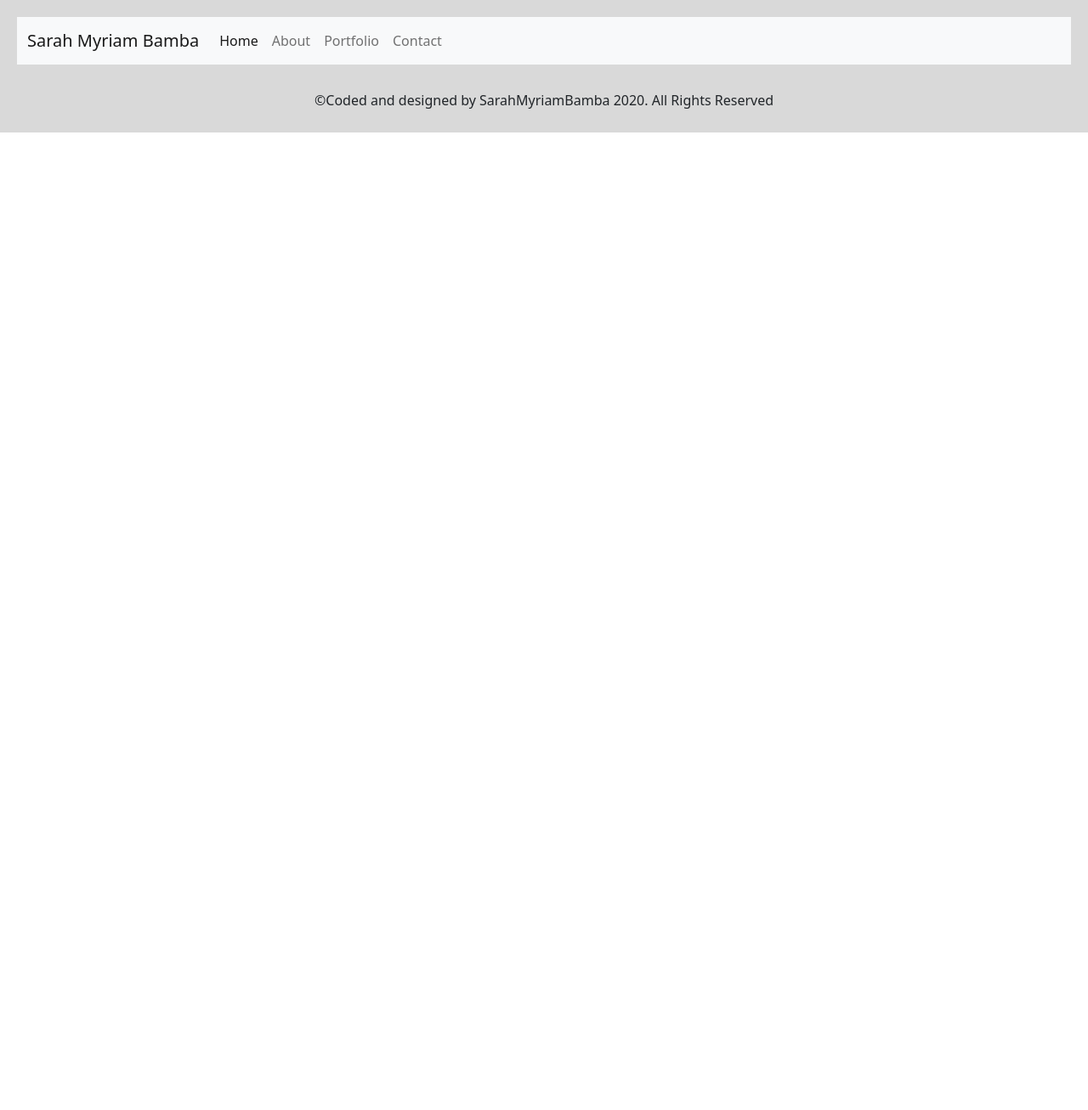
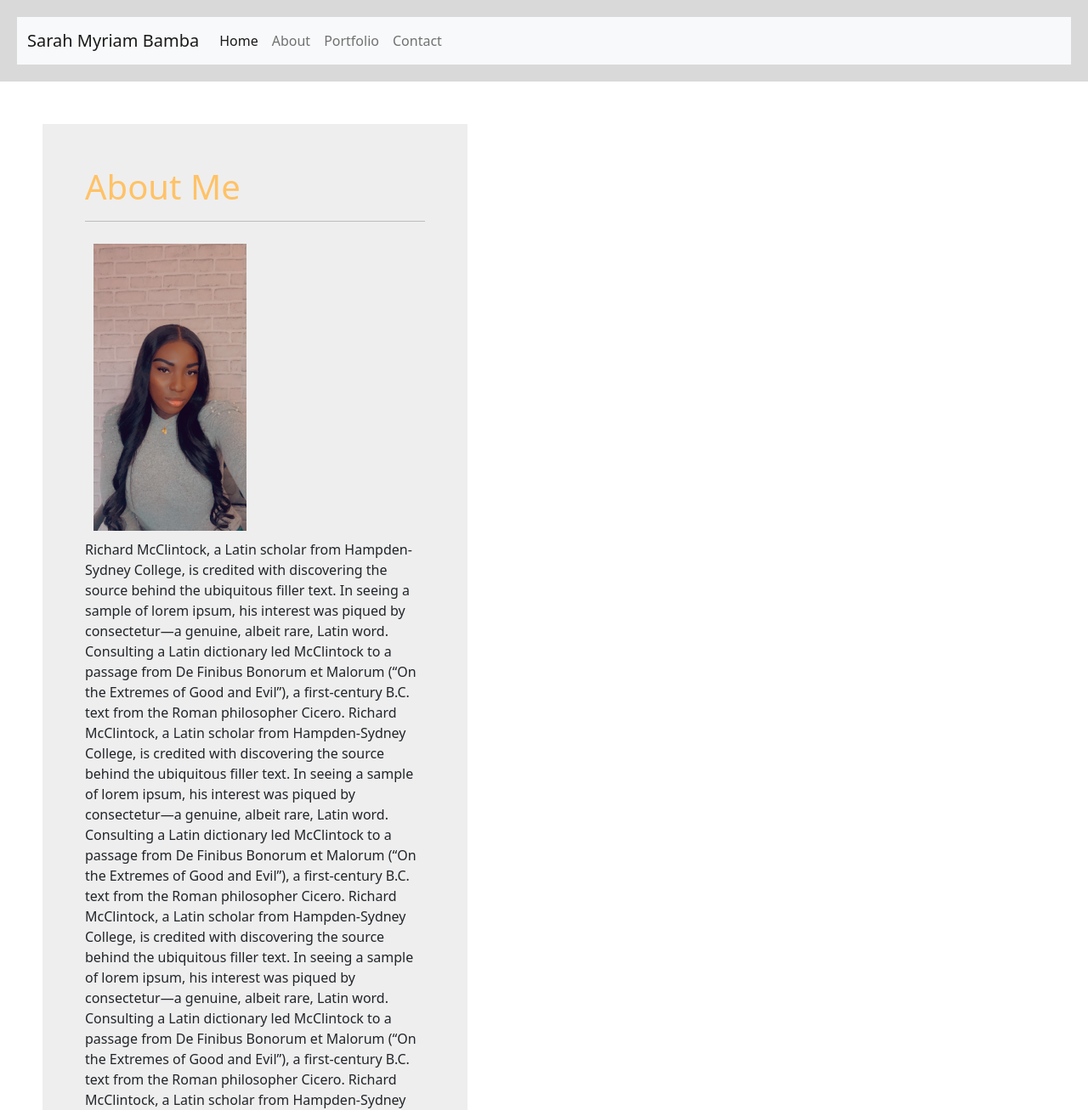
Before and after one commit to SarahMyriam/Responsive-Portfolio-1, a plain HTML site: page index.html in a window 1280 px wide. Shown: the top 1307 px of the page at 85% size. Before the commit the page ends 800 px from the top, so only its background shows below. Drawn offline with nearby package versions, Linux system fonts and the light colour scheme.

Commit message:
created the about me section within the container , added the profile image and paragraph

```diff
--- a/index.html
+++ b/index.html
@@ -38,6 +38,21 @@
             </div>
         </nav>
     </header>
+    <div class="container">
+        <h1 id="about-me">About Me</h1>
+        <hr>
+        <div class="img-container">
+            <img class="profile" src="images/IMG_1431 copy.JPG" alt="me">
+        </div>
+        <div class="para-conatiner">
+            <p>
+                Richard McClintock, a Latin scholar from Hampden-Sydney College, is credited with discovering the source behind the ubiquitous filler text. In seeing a sample of lorem ipsum, his interest was piqued by consectetur—a genuine, albeit rare, Latin word. Consulting a Latin dictionary led McClintock to a passage from De Finibus Bonorum et Malorum (“On the Extremes of Good and Evil”), a first-century B.C. text from the Roman philosopher Cicero.
+                Richard McClintock, a Latin scholar from Hampden-Sydney College, is credited with discovering the source behind the ubiquitous filler text. In seeing a sample of lorem ipsum, his interest was piqued by consectetur—a genuine, albeit rare, Latin word. Consulting a Latin dictionary led McClintock to a passage from De Finibus Bonorum et Malorum (“On the Extremes of Good and Evil”), a first-century B.C. text from the Roman philosopher Cicero.
+                Richard McClintock, a Latin scholar from Hampden-Sydney College, is credited with discovering the source behind the ubiquitous filler text. In seeing a sample of lorem ipsum, his interest was piqued by consectetur—a genuine, albeit rare, Latin word. Consulting a Latin dictionary led McClintock to a passage from De Finibus Bonorum et Malorum (“On the Extremes of Good and Evil”), a first-century B.C. text from the Roman philosopher Cicero.
+                Richard McClintock, a Latin scholar from Hampden-Sydney College, is credited with discovering the source behind the ubiquitous filler text. In seeing a sample of lorem ipsum, his interest was piqued by consectetur—a genuine, albeit rare, Latin word. Consulting a Latin dictionary led McClintock to a passage from De Finibus Bonorum et Malorum (“On the Extremes of Good and Evil”), a first-century B.C. text from the Roman philosopher Cicero.
+            </p>
+        </div>
+    </div>
 </body>
 <!--footer-->
 <footer>
```
